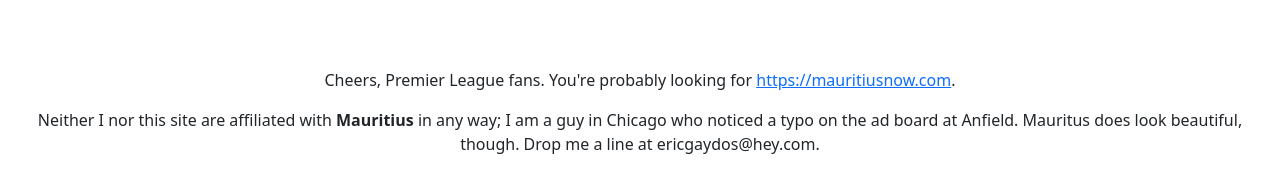
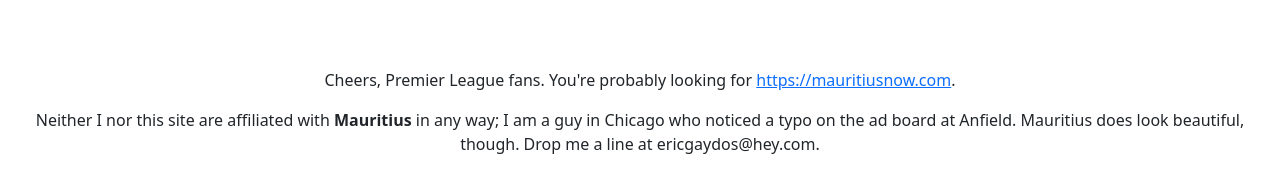
Before and after one commit to ericgaydos/mauritusnow, a plain HTML site: page index.html in a window 1280 px wide. Drawn offline with nearby package versions, Linux system fonts and the light colour scheme.

Commit message:
Update index.html

```diff
--- a/index.html
+++ b/index.html
@@ -23,7 +23,7 @@
 
     <row>
     <col>
-  <p class="text-center mt-2">Neither I nor this site are affiliated with <strong>Mauritius</strong> in any way; I am a guy in Chicago who noticed a typo on the ad board at Anfield. Mauritus does look beautiful, though. Drop me a line at ericgaydos@hey.com.</p>
+  <p class="text-center mt-2">Neither I nor this site are affiliated with <strong>Mauritius</strong> in any way; I am a guy in Chicago who noticed a typo on the ad board at Anfield. Mauritius does look beautiful, though. Drop me a line at ericgaydos@hey.com.</p>
     </col>
   </row>
 
```
